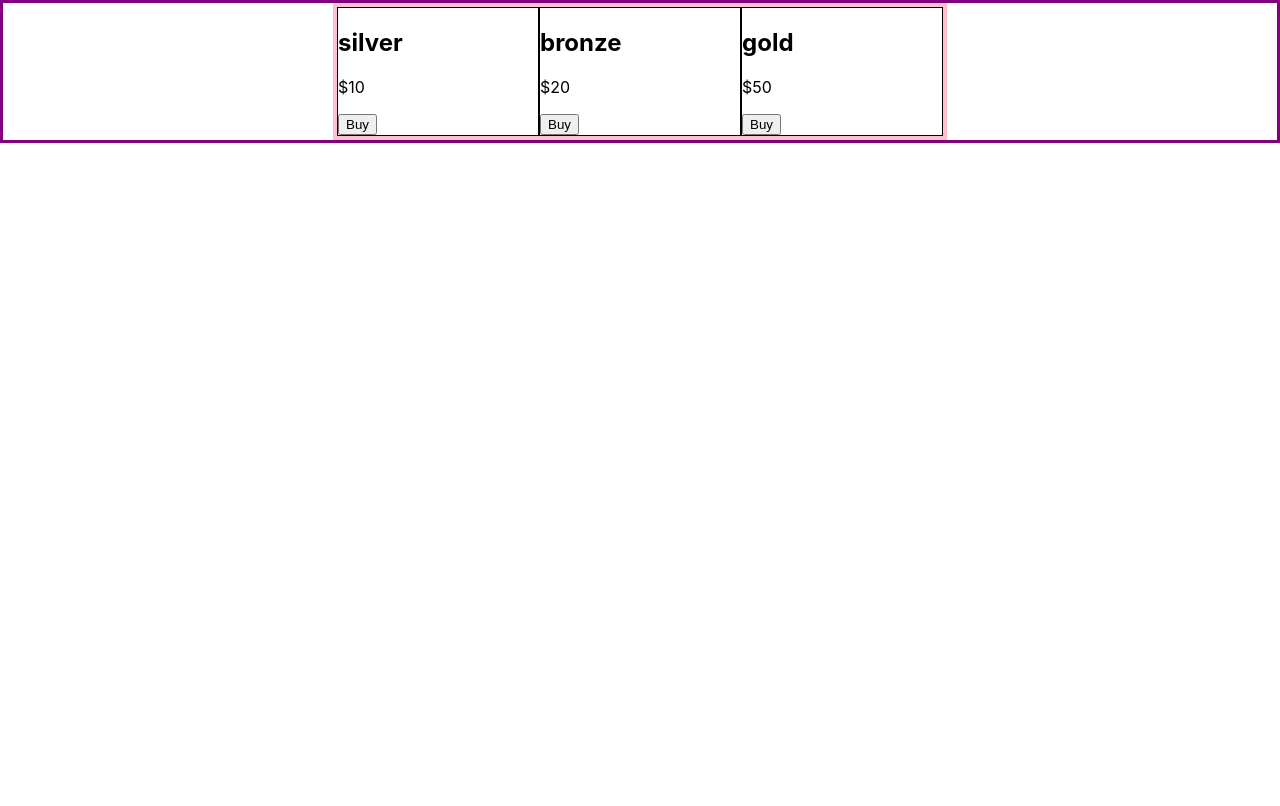
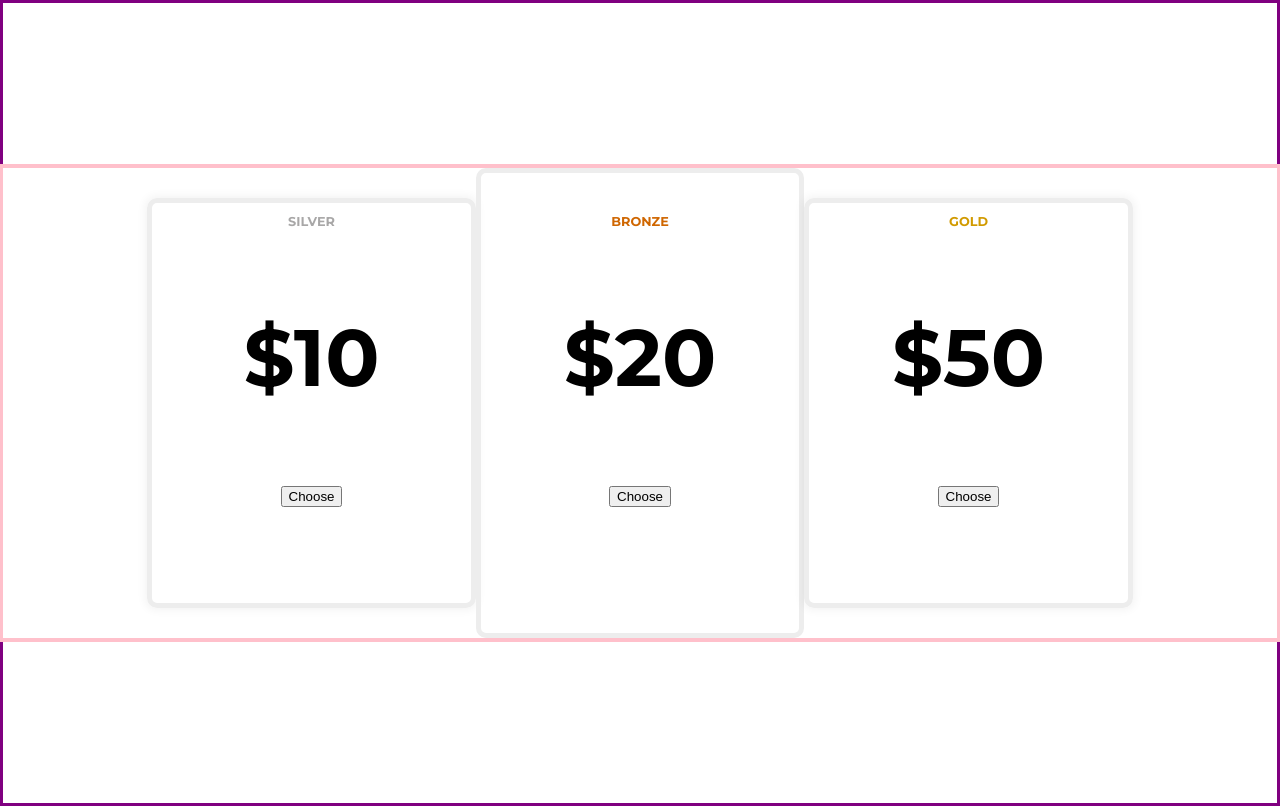
Before and after one commit to pedrolmr/pricing-plans, a React (Create React App) app: page / in a window 1280 px wide. Built offline with nearby package versions, Linux system fonts and the light colour scheme.

Commit message:
styled form

```diff
--- a/public/index.html
+++ b/public/index.html
@@ -24,6 +24,10 @@
       work correctly both with client-side routing and a non-root public URL.
       Learn how to configure a non-root public URL by running `npm run build`.
     -->
+    <link
+      href="https://fonts.googleapis.com/css2?family=Montserrat:wght@700&display=swap"
+      rel="stylesheet"
+    />
     <title>React App</title>
   </head>
   <body>
--- a/src/App.css
+++ b/src/App.css
@@ -4,4 +4,6 @@
   justify-content: center;
   align-items: center;
   border: 3px solid purple;
+  height: 100vh;
+  font-family: 'Montserrat', sans-serif;
 }
--- a/src/App.js
+++ b/src/App.js
@@ -13,7 +13,7 @@ const App = () => {
     setCardData(data);
   }, [cardData]);
 
-  const showModal = () => {
+  const toggleModal = () => {
     setModal(!modal);
   };
 
@@ -21,7 +21,7 @@ const App = () => {
     <div className='App'>
       <CardComponent
         data={cardData}
-        showModal={() => showModal()}
+        toggleModal={() => toggleModal()}
         modal={modal}
       />
     </div>
--- a/src/components/CardComponent/CardComponent.css
+++ b/src/components/CardComponent/CardComponent.css
@@ -1,9 +1,60 @@
 .card-container {
   display: flex;
   border: 4px solid pink;
+  width: 100%;
+  justify-content: center;
+  align-items: center;
 }
 .card {
-  width: 200px;
-  border: 1px solid black;
+  width: 25%;
+  height: 400px;
+  border: 5px solid rgb(237, 237, 237);
+  border-radius: 10px;
   padding: 0;
+  text-align: center;
+  -webkit-box-shadow: 0px 0px 10px 2px rgba(0, 0, 0, 0.05);
+  -moz-box-shadow: 0px 0px 10px 2px rgba(0, 0, 0, 0.05);
+  box-shadow: 0px 0px 10px 2px rgba(0, 0, 0, 0.05);
 }
+.card:nth-child(2) {
+  /* border: 10px solid black; */
+  padding: 30px 0;
+  box-shadow: none;
+  /* background-color: #d9ad82; */
+}
+.card:nth-child(1) h2 {
+  color: rgb(168, 167, 167);
+  color: linear-gradient(
+    90deg,
+    rgba(168, 167, 167, 1) 0%,
+    rgba(98, 97, 97, 1) 100%
+  );
+}
+.card:nth-child(2) h2 {
+  /* color: #d9ad82; */
+  color: rgb(207, 102, 0);
+  color: linear-gradient(
+    90deg,
+    rgba(207, 102, 0, 1) 0%,
+    rgba(217, 173, 130, 1) 100%
+  );
+}
+
+.card:nth-child(3) h2 {
+  /* color: #ffd700; */
+  color: rgb(209, 154, 0);
+  color: linear-gradient(
+    90deg,
+    rgba(209, 154, 0, 1) 0%,
+    rgba(255, 215, 0, 1) 100%
+  );
+}
+
+.card h2 {
+  font-size: 0.8rem;
+  text-transform: uppercase;
+}
+.card p {
+  font-size: 5rem;
+  font-weight: 700;
+}
--- a/src/components/CardComponent/CardComponent.js
+++ b/src/components/CardComponent/CardComponent.js
@@ -3,12 +3,12 @@ import './CardComponent.css';
 
 import ModalForm from './../ModalComponent/ModalForm';
 
-const CardComponent = ({ data, modal, showModal }) => {
+const CardComponent = ({ data, modal, toggleModal }) => {
   const [plan, setPlan] = useState({ plan: {} });
 
-  const setPlanId = (planInfo) => {
+  const displayPayment = (planInfo) => {
     setPlan(planInfo);
-    showModal();
+    toggleModal();
   };
   return (
     <div className='card-container'>
@@ -17,10 +17,10 @@ const CardComponent = ({ data, modal, showModal }) => {
           <h2>{card.plan}</h2>
           <p>${card.price}</p>
 
-          <button onClick={() => setPlanId(card)}>Buy</button>
+          <button onClick={() => displayPayment(card)}>Choose</button>
         </div>
       ))}
-      {modal && <ModalForm plan={plan} />}
+      {modal && <ModalForm plan={plan} closeModal={toggleModal} />}
     </div>
   );
 };
--- a/src/components/ModalComponent/ModalForm.css
+++ b/src/components/ModalComponent/ModalForm.css
@@ -1,5 +1,55 @@
+.modal-overlay {
+  display: flex;
+  justify-content: center;
+  align-items: center;
+  height: 100vh;
+  width: 100vw;
+  position: fixed;
+  top: 0;
+  left: 0;
+  background: rgba(114, 114, 114, 0.77);
+}
 .modal-form {
-  border: 1px solid black;
-  width: 400px;
-  height: 600px;
+  display: flex;
+  flex-direction: column;
+  padding: 50px 50px;
+  border: 3px solid rgb(187, 187, 187);
+  background: white;
+  z-index: 2;
+  border: 4px solid black;
+  position: relative;
 }
+.modal-form .close-modal {
+  /* border: 6px solid peru; */
+  position: absolute;
+  top: 0;
+  left: 0;
+  border: none;
+  font-size: 1rem;
+  padding: 10px;
+  outline: none;
+  cursor: pointer;
+  font-weight: 600;
+}
+
+.modal-form form {
+  border: 4px solid purple;
+  display: flex;
+  flex-direction: column;
+}
+.modal-form form {
+  border: 4px solid purple;
+  display: flex;
+  flex-direction: column;
+  width: 100%;
+}
+.modal-form form label {
+  border: 2px solid black;
+  font-size: 0.7rem;
+}
+.modal-form input {
+  border: 1px solid #ebebeb;
+  border-radius: 5px;
+  /* font-size: 1rem; */
+  padding: 10px;
+}
--- a/src/components/ModalComponent/ModalForm.js
+++ b/src/components/ModalComponent/ModalForm.js
@@ -1,13 +1,50 @@
 import React from 'react';
 import './ModalForm.css';
 
-const ModalForm = ({ plan }) => {
+const ModalForm = ({ plan, closeModal }) => {
   console.log(plan);
   return (
     <div className='modal-overlay'>
       <div className='modal-form'>
-        <h1>{plan.plan}</h1>
-        <p>${plan.price}</p>
+        <button onClick={closeModal} className='close-modal'>
+          X
+        </button>
+        <div className='header'>
+          <h1>{plan.plan}</h1>
+          <p>${plan.price}</p>
+
+          <form>
+            <label htmlFor='name' id='name'>
+              Name:
+            </label>
+            <input type='text' name='name' id='name' placeholder='Name'></input>
+
+            <label htmlFor='lastname' id='lastname'>
+              Last Name:
+            </label>
+            <input
+              type='text'
+              name='lastname'
+              id='lastname'
+              placeholder='Last Name'
+            ></input>
+            <label htmlFor='payment'>Choose your payment method</label>
+
+            <select id='payment'>
+              <option value='creditcard'>Credit Card</option>
+              <option value='debitcard'>Debit Card</option>
+            </select>
+
+            <input
+              type='cardnumber'
+              name='cardnumber'
+              id='cardnumber'
+              placeholder='Card number'
+            ></input>
+            <input type='exp' name='exp' id='exp' placeholder='MM/YY'></input>
+            <input type='cvc' name='cvc' id='cvc' placeholder='CVC'></input>
+          </form>
+        </div>
       </div>
     </div>
   );
```
